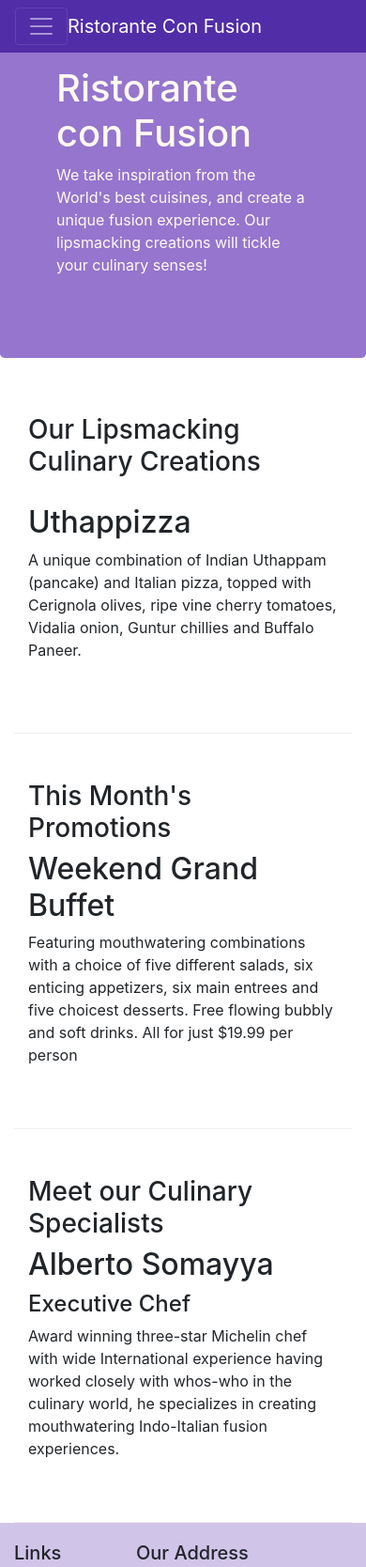
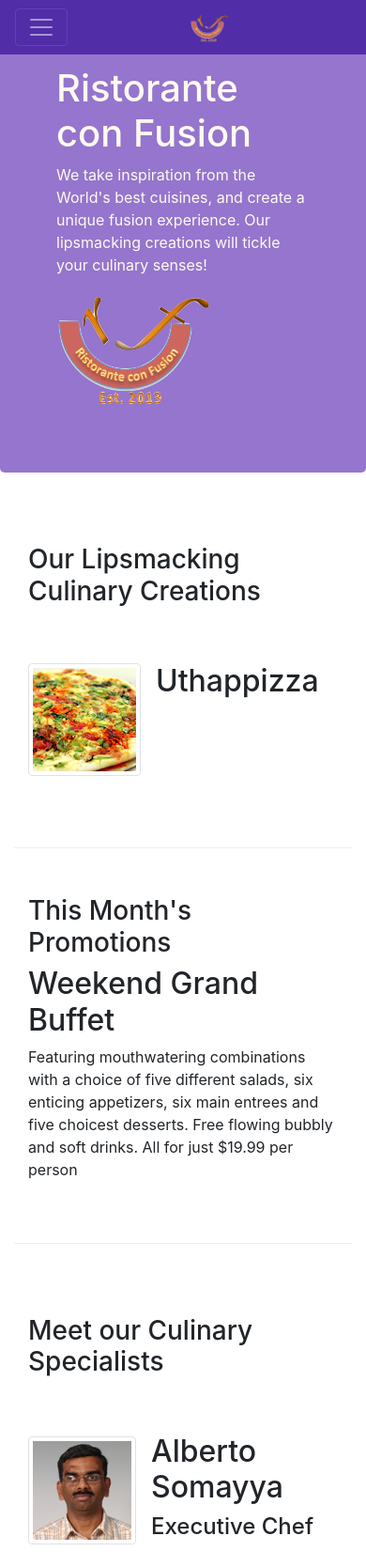
Before and after one commit to yaghyesh/confusion, a website: page index.html in a window 390 px wide. Shown: the top 1668 px of the page at 94% size. Drawn offline with nearby package versions, Linux system fonts and the light colour scheme.

Commit message:
images and media

```diff
--- a/index.html
+++ b/index.html
@@ -22,7 +22,7 @@
                 <span class="navbar-toggler-icon"></span>
             </button>
 
-            <a class="navbar-brand mr-auto" href="#">Ristorante Con Fusion</a>
+            <a class="navbar-brand mr-auto" href="#"><a class="navbar-brand mr-auto" href="#"><img src="img/logo.png" height="30" width="41"></a></a>
             <div class="collapse navbar-collapse" id="Navbar">
               <ul class="navbar-nav mr-auto">
                   <li class="nav-item active"><a class="nav-link" href="#"><span class="fa fa-home fa-lg"></span> Home</a></li>
@@ -41,8 +41,9 @@
                     <h1>Ristorante con Fusion</h1>
                     <p>We take inspiration from the World's best cuisines, and create a unique fusion experience. Our lipsmacking creations will tickle your culinary senses!</p>
                 </div>
-                <div class="col-12 col-sm">
-                </div>
+                <div class="col-12 col-sm align-self-center">
+    <img src="img/logo.png" class="img-fluid">
+</div>
             </div>
         </div>
     </header>
@@ -55,8 +56,14 @@
                 <h3>Our Lipsmacking Culinary Creations</h3>
             </div>
             <div class="col col-sm order-sm-first col-md">
-                <h2>Uthappizza</h2>
-                <p>A unique combination of Indian Uthappam (pancake) and Italian pizza, topped with Cerignola olives, ripe vine cherry tomatoes, Vidalia onion, Guntur chillies and Buffalo Paneer.</p>
+              <div class="media">
+                  <img class="d-flex mr-3 img-thumbnail align-self-center"
+                          src="img/uthappizza.png" alt="Uthappizza">
+                  <div class="media-body">
+                      <h2 class="mt-0">Uthappizza</h2>
+                      <p class="d-none d-sm-block">A unique combination of Indian Uthappam (pancake) and Italian pizza, topped with Cerignola olives, ripe vine cherry tomatoes, Vidalia onion, Guntur chillies and Buffalo Paneer.</p>
+                  </div>
+              </div>
             </div>
         </div>
 
@@ -76,9 +83,19 @@
                 <h3>Meet our Culinary Specialists</h3>
             </div>
             <div class="col col-sm order-sm-first col-md">
-                <h2>Alberto Somayya</h2>
-                <h4>Executive Chef</h4>
-                <p>Award winning three-star Michelin chef with wide International experience having worked closely with whos-who in the culinary world, he specializes in creating mouthwatering Indo-Italian fusion experiences. </p>
+              <div class="media">
+                    <img class="d-flex mr-3 img-thumbnail align-self-center"
+                            src="img/alberto.png" alt="Alberto Somayya">
+                    <div class="media-body">
+                        <h2 class="mt-0">Alberto Somayya</h2>
+                        <h4>Executive Chef</h4>
+                        <p class="d-none d-sm-block">Award winning three-star Michelin chef with wide
+                            International experience having worked closely with
+                            whos-who in the culinary world, he specializes in
+                            creating mouthwatering Indo-Italian fusion experiences.
+                            </p>
+                    </div>
+                </div>
             </div>
         </div>
     </div>
```
Also changed, not shown: aboutus.html (+3 -2 lines), contactus.html (+3 -2 lines), img/alberto.png (added), img/buffet.png (added), img/logo.png (added), img/uthappizza.png (added), 1 other file.
